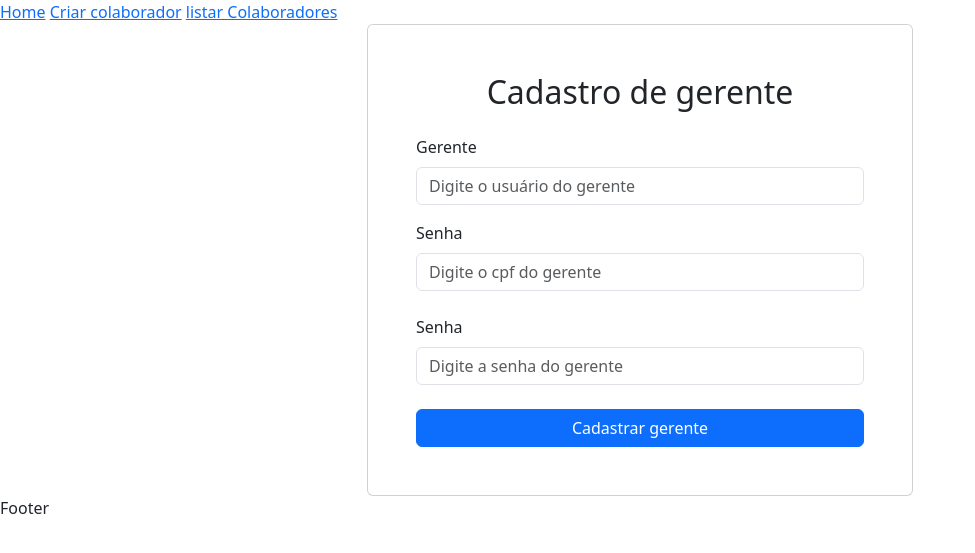
After one commit to Lakh006/controle_emprestimo, a Django app: page /cadastro_gerente/ in a window 1280 px wide. The commit adds this page. Shown: the top 553 px of the page, without its empty margins (0-975 px from the left). Run offline with Django 5.2, Linux system fonts and the light colour scheme; a user stored in the database is signed in.

```diff
--- a/app_emprestimo/templates/app_emprestimo/pages/atualizar_colaborador.html
+++ b/app_emprestimo/templates/app_emprestimo/pages/atualizar_colaborador.html
@@ -1,4 +1,4 @@
-{% extends "app_emprestimo/global/index.html" %}
+{% extends "global/base.html" %}
 
 {% block title %}Atualizar{% endblock title %}
 
--- a/app_emprestimo/templates/app_emprestimo/pages/cadastrar.html
+++ b/app_emprestimo/templates/app_emprestimo/pages/cadastrar_colaborador.html
@@ -1,4 +1,4 @@
-{% extends "app_emprestimo/global/index.html" %}
+{% extends "global/base.html" %}
 
 {% block title %}cadastrar{% endblock title %}
 
--- /dev/null
+++ b/app_emprestimo/templates/app_emprestimo/pages/cadastrar_gerente.html
@@ -0,0 +1,39 @@
+{% extends "global/base.html" %}
+
+{% block title %}Login - Sistema{% endblock title %}
+
+{% block content %}
+<div class="container login">
+    <div class="row justify-content-center">
+        <div class="col-md-8 col-lg-6">
+            <div class="card">
+                <div class="card-body p-5">
+                    <h2 class="text-center mb-4">Cadastro de gerente</h2>
+
+                    <form acrion="" method="post">
+                        {% csrf_token %}
+                        <div class="mb-3">
+                            <label for="username" class="form-label">Gerente</label>
+                            <input type="text" class="form-control" name="nome" placeholder="Digite o usuário do gerente">
+                        </div>
+
+                        <div class="mb-4">
+                            <label for="password" class="form-label">Senha</label>
+                            <input type="password" class="form-control" name="cpf" placeholder="Digite o cpf do gerente">
+                        </div>
+
+                        <div class="mb-4">
+                            <label for="password" class="form-label">Senha</label>
+                            <input type="password" class="form-control" name="senha" placeholder="Digite a senha do gerente">
+                        </div>
+
+                        <button type="submit" class="btn btn-primary btn-login w-100">Cadastrar gerente</button>
+
+                    </form>
+                </div>
+            </div>
+        </div>
+    </div>
+</div>
+
+{% endblock content %}
--- a/app_emprestimo/templates/app_emprestimo/pages/home.html
+++ b/app_emprestimo/templates/app_emprestimo/pages/home.html
@@ -1,5 +1,5 @@
 
-{% extends "app_emprestimo/global/index.html" %}
+{% extends "global/base.html" %}
 
 {% block title %}Home{% endblock title %}
 
--- a/app_emprestimo/templates/app_emprestimo/pages/listar.html
+++ b/app_emprestimo/templates/app_emprestimo/pages/listar.html
@@ -1,4 +1,4 @@
-{% extends "app_emprestimo/global/index.html" %}
+{% extends "global/base.html" %}
 
 {% block title %}Listar{% endblock title %}
 
--- a/app_emprestimo/urls.py
+++ b/app_emprestimo/urls.py
@@ -3,6 +3,8 @@ from app_emprestimo import views
 
 urlpatterns = [
     path('', views.home, name="home"),
+    path('cadastro_gerente/', views.cadastro_gerente, name='cadastro_gerente'),
+    path('login/', views.login_request, name='login'),
     path('cadastrar/', views.cadastrar_colaborador, name='cadastrar'),
     path('listar/', views.listar_colaboradores, name='listar_colaboradores'),
     path('atualizar/<int:idCOLABORADOR>',views.atualizar_colaborador, name='atualizar_colaborador'),
--- a/app_emprestimo/views.py
+++ b/app_emprestimo/views.py
@@ -1,20 +1,45 @@
 from django.shortcuts import render, redirect
-from app_emprestimo.models import ColaboradorModel
+from app_emprestimo.models import ColaboradorModel, GerenteModel
+from django.contrib.auth import authenticate, login, logout
+from django.contrib.auth.decorators import login_required
 
 # Create your views here.
 def home(request):
     return render(request, 'app_emprestimo/pages/home.html')
 
+@login_required
+def cadastro_gerente(request):
+    if request.method == 'GET':
+        return render(request, 'app_emprestimo/pages/cadastrar_gerente.html')
+
+    nome = request.POST.get('nome')
+    cpf = request.POST.get('cpf')
+    senha = request.POST.get('senha')
+    gerente = GerenteModel.objects.create(nome=nome, cpf=cpf, senha=senha)
+    return render(request, 'app_emprestimo/pages/cadastrar_gerente.html')
+
+def login_request(request):
+    if request.method == 'POST':
+        cpf = request.POST.get('cpf')
+        password = request.POST.get('password')
+
+        gerente = authenticate(request, cpf=cpf, password=password)
+
+        if gerente is not None:
+            login(request, gerente)
+            return redirect('home')
+    return render(request, 'app_emprestimo/pages/login.html')
+
 def cadastrar_colaborador(request):
     if request.method == 'GET':
-        return render(request, 'app_emprestimo/pages/cadastrar.html')
+        return render(request, 'app_emprestimo/pages/cadastrar_colaborador.html')
 
     nome = request.POST.get('nome')
     cpf = request.POST.get('cpf')
     funcao = request.POST.get('funcao')
     data_admissao = request.POST.get('data_admissao')
     colaborador = ColaboradorModel.objects.create(nome=nome, cpf=cpf, funcao=funcao, data_admissao=data_admissao)
-    return render(request, 'app_emprestimo/pages/cadastrar.html')
+    return render(request, 'app_emprestimo/pages/cadastrar_colaborador.html')
 
 
 def deletar_colaborador(request, idCOLABORADOR):
--- a/app_emprestimo/templates/app_emprestimo/global/index.html
+++ b/templates/global/base.html
@@ -4,12 +4,13 @@
     <head>
         <meta charset="UTF-8">
         <meta name="viewport" content="width=device-width, initial-scale=1.0">
-        <link rel="stylesheet" href="{% static 'app_emprestimo/css/style.css' %}">
+        <link href="https://cdn.jsdelivr.net/npm/bootstrap@5.3.2/dist/css/bootstrap.min.css" rel="stylesheet">
+        <link href="{% static 'global/css/style.css' rel="stylesheet" %}">
         <title>Controle Empréstimo | {% block title %}{% endblock title %}</title>
     </head>
 
     <body>
-        {% include "app_emprestimo/partials/header.html"%}
+        {% include "global/partials/header.html"%}
 
         {% block content %}{% endblock content %}
 
```
Also changed, not shown: app_emprestimo/models.py (+10 -1 lines), app_emprestimo/templates/app_emprestimo/pages/login.html (added, +36 -0 lines), controle_emprestimo/settings.py (+7 -1 lines), app_emprestimo/migrations/0003_gerentemodel.py (added), app_emprestimo/migrations/0004_alter_colaboradormodel_cpf.py (added), app_emprestimo/migrations/0005_alter_colaboradormodel_cpf.py (added), db.sqlite3, static/global/css/style.css (added), templates/global/partials/header.html (renamed from app_emprestimo/templates/app_emprestimo/partials/header.html).
